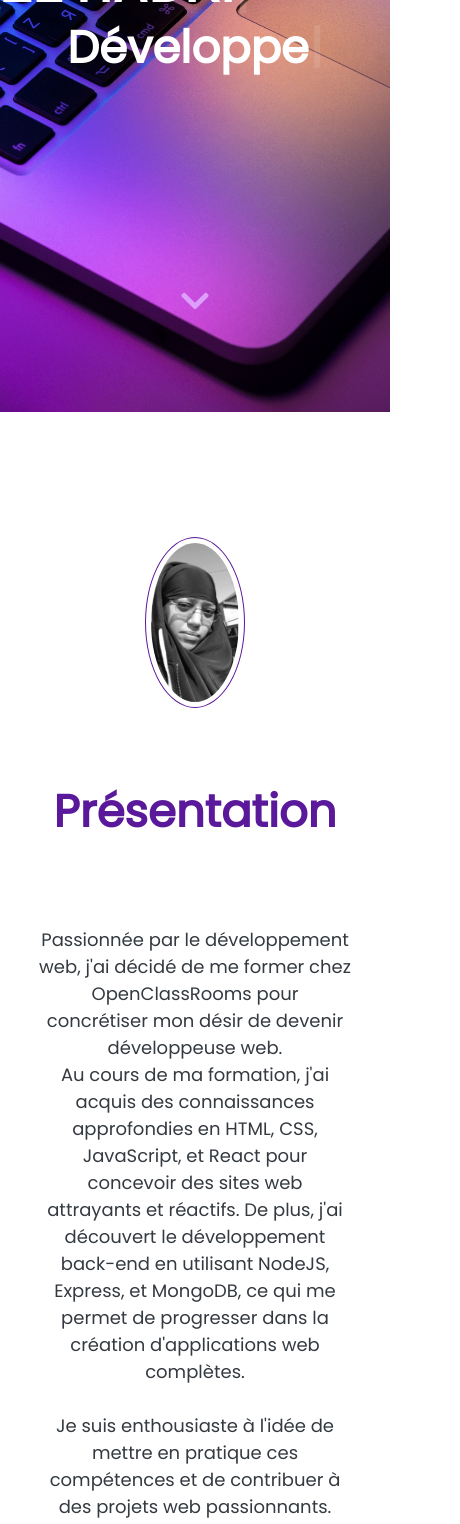
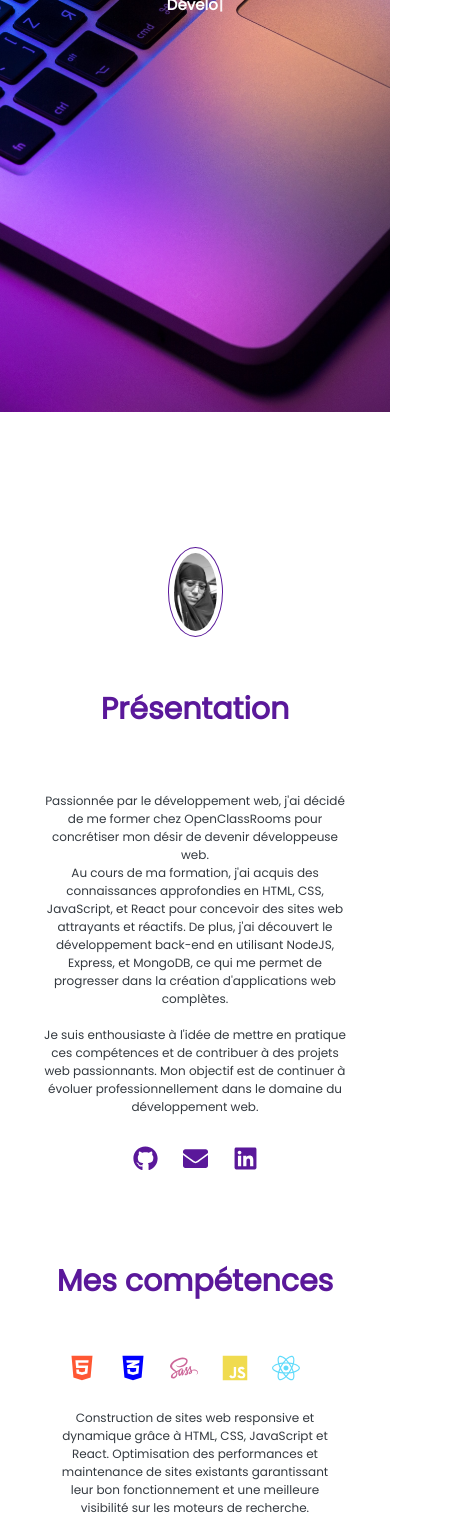
Before and after one commit to zoulikha-dev/Mon-Portfolio, a React (Create React App) app: page / in a window 390 px wide. Shown: the part 432-1956 px from the top of the page, 460 px wide, since content can reach past the window. Built offline with nearby package versions, Linux system fonts and the light colour scheme.

Commit message:
add responsive

```diff
--- a/src/styles/components/footer.scss
+++ b/src/styles/components/footer.scss
@@ -31,3 +31,10 @@
 .icons-color .icon-mail {
   color: white;
 }
+
+/* Mobiles */
+@media screen and (max-width: 768px) {
+  .footer-container p {
+    font-size: 13px;
+  }
+}
--- a/src/styles/components/home.scss
+++ b/src/styles/components/home.scss
@@ -54,6 +54,7 @@ body {
   font-size: 2em;
   font-weight: 100;
   color: $color-8;
+  cursor: pointer;
 }
 
 @keyframes fade {
@@ -212,6 +213,7 @@ p {
   border: 1px solid $color-8;
   border-radius: 20px;
   flex-basis: calc(33.33% - 100%);
+  width: 300px;
   height: 250px;
   object-fit: cover;
   transition: background-color 0.3s ease;
@@ -268,3 +270,198 @@ textarea {
   border: none;
   border-radius: 5px;
 }
+
+/* Responsive pour enlever la loupe */
+@media screen and (min-width: 992px) {
+}
+
+/* Responsive Tablettes */
+@media (min-width: 769px) and (max-width: 992px) {
+  .title-main {
+    font-size: 35px;
+  }
+  .subtitle {
+    font-size: 30px;
+  }
+  .fade {
+    font-size: 1.5em;
+  }
+
+  // Présentation --------------------------
+  .photo {
+    width: 75px;
+  }
+  .about-container h2 {
+    margin: 50px 0;
+    font-size: 38px;
+  }
+  p {
+    font-size: 15px;
+  }
+
+  // Compétences -----------------------
+  .skills-container h2 {
+    margin: 50px 0;
+    font-size: 38px;
+  }
+  .presentation-icons .icon-git,
+  .presentation-icons .icon-mail,
+  .presentation-icons .icon-link {
+    margin-top: 40px;
+    width: 30px;
+    height: 30px;
+  }
+  .icon-nodejs {
+    margin: 10px 0;
+  }
+  .icon-github1 {
+    margin: 10px 0;
+  }
+  .skills-container h2 {
+    margin: 50px 0;
+  }
+  .first-icon {
+    margin-bottom: 30px;
+  }
+  .icon-html,
+  .icon-css,
+  .icon-sass,
+  .icon-js,
+  .icon-react,
+  .icon-nodejs,
+  .icon-github1 {
+    width: 45px;
+    height: 45px;
+    margin-right: 35px;
+  }
+  .skills-container p {
+    margin-bottom: 25px;
+  }
+
+  // Projet ---------------------------
+  .title-container {
+    margin: 50px 0;
+    font-size: 38px;
+  }
+  .img-container {
+    margin: 10px;
+    gap: 60px;
+  }
+  // Contact --------------------
+  .contact h2 {
+    margin: 50px 0;
+    font-size: 38px;
+  }
+  input {
+    width: 400px;
+  }
+
+  textarea {
+    width: 400px;
+  }
+
+  .btn-contacter {
+    width: 400px;
+    height: 35px;
+  }
+}
+
+/* Mobiles */
+@media screen and (max-width: 768px) {
+  .title-main {
+    font-size: 25px;
+  }
+  .subtitle {
+    font-size: 15px;
+  }
+  .fade {
+    font-size: 1em;
+  }
+  // Présentation --------------------------
+  .photo {
+    width: 55px;
+  }
+  .about-container h2 {
+    margin: 50px 0;
+    font-size: 30px;
+  }
+  p {
+    font-size: 12px;
+  }
+  // Compétences -----------------------
+  .presentation-icons .icon-git,
+  .presentation-icons .icon-mail,
+  .presentation-icons .icon-link {
+    margin-top: 20px;
+    width: 25px;
+    height: 25px;
+  }
+  .icon-nodejs {
+    margin: 10px 0;
+  }
+  .icon-github1 {
+    margin: 10px 0;
+  }
+  .skills-container h2 {
+    margin: 50px 0;
+    font-size: 30px;
+  }
+  .first-icon {
+    margin-bottom: 20px;
+  }
+  .icon-html,
+  .icon-css,
+  .icon-sass,
+  .icon-js,
+  .icon-react,
+  .icon-nodejs,
+  .icon-github1 {
+    width: 28px;
+    height: 28px;
+    margin-right: 23px;
+  }
+  .skills-container p {
+    margin-bottom: 0;
+  }
+  .about-container {
+    margin: 30px 0;
+  }
+
+  // Projet ----------------------
+  .title-container {
+    margin: 50px 0;
+    font-size: 30px;
+  }
+  .img-container {
+    margin: 20px 0;
+    display: flex;
+    flex-direction: column;
+    flex-wrap: wrap;
+    align-items: center;
+    justify-content: center;
+    width: 100%;
+    gap: 100px;
+  }
+  // Contact --------------------
+  .contact h2 {
+    margin: 50px 0;
+    font-size: 30px;
+  }
+  input {
+    font-size: 12px;
+    width: 85%;
+  }
+
+  textarea {
+    font-size: 12px;
+    width: 85%;
+    border: 0.5px solid #343a40;
+    border-radius: 5px;
+  }
+
+  .btn-contacter {
+    font-size: 12px;
+    width: 85%;
+    height: 35px;
+  }
+}
--- a/src/styles/components/icons.scss
+++ b/src/styles/components/icons.scss
@@ -15,3 +15,13 @@
     color: $color-8;
   }
 }
+
+/* Mobiles */
+@media screen and (max-width: 768px) {
+  .icon-git,
+  .icon-mail,
+  .icon-link {
+    width: 20px;
+    height: 20px;
+  }
+}
--- a/src/styles/components/modalcomponent.scss
+++ b/src/styles/components/modalcomponent.scss
@@ -116,3 +116,53 @@
   border: none;
   cursor: pointer;
 }
+
+/* Responsive Tablettes */
+@media (min-width: 769px) and (max-width: 992px) {
+  .projet-details h3 {
+    font-size: 25px;
+  }
+  .projet-details p {
+    font-size: 15px;
+  }
+  .projet-details h4 {
+    font-size: 23px;
+    margin: 40px 0 30px 0;
+  }
+  .img-modal-container {
+    display: flex;
+    flex-direction: column;
+    justify-content: center;
+  }
+}
+
+/* Mobiles */
+@media screen and (max-width: 768px) {
+  .projet-details h3 {
+    font-size: 20px;
+    margin-bottom: 30px;
+  }
+  .projet-details p {
+    font-size: 12px;
+    margin: 30px auto;
+  }
+  .projet-details h4 {
+    font-size: 20px;
+    margin: 30px 0 25px 0;
+  }
+  .img-modal-container {
+    display: flex;
+    flex-direction: column;
+    justify-content: center;
+  }
+  .projet-details ul {
+    display: flex;
+    flex-direction: column;
+    justify-content: center;
+    gap: 10px;
+  }
+  .img-modal {
+    max-width: 90%;
+    margin: 20px 25px;
+  }
+}
```
